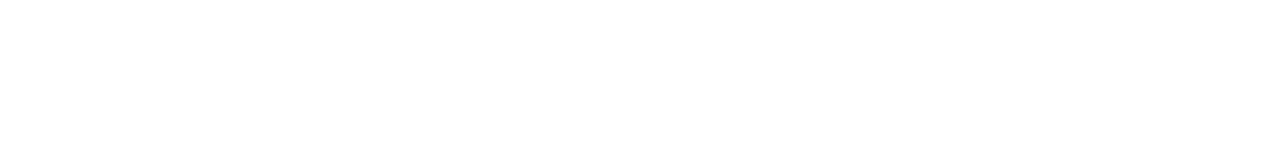
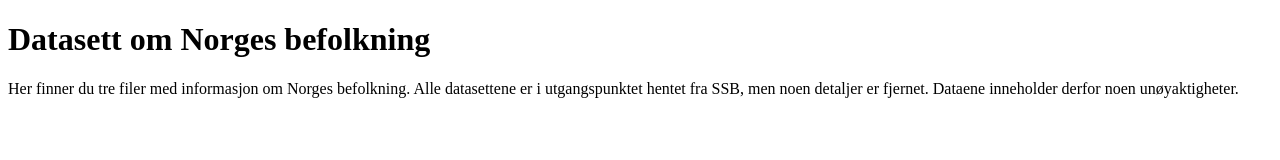
Before and after one commit to idaod/semesteroppgave_info134, a plain HTML site: page index.html in a window 1280 px wide. Drawn offline with Linux system fonts and the light colour scheme.

Commit message:
introduksjon

```diff
--- a/index.html
+++ b/index.html
@@ -3,10 +3,11 @@
   <head>
     <meta charset="utf-8">
     <title></title>
+    <h1> Datasett om Norges befolkning </h1>
   </head>
   <body>
     <div>
-    <div>
+    <div>Her finner du tre filer med informasjon om Norges befolkning. Alle datasettene er i utgangspunktet hentet fra SSB, men noen detaljer er fjernet. Dataene inneholder derfor noen unøyaktigheter.</div>
     <div>
     <div>
 
```
